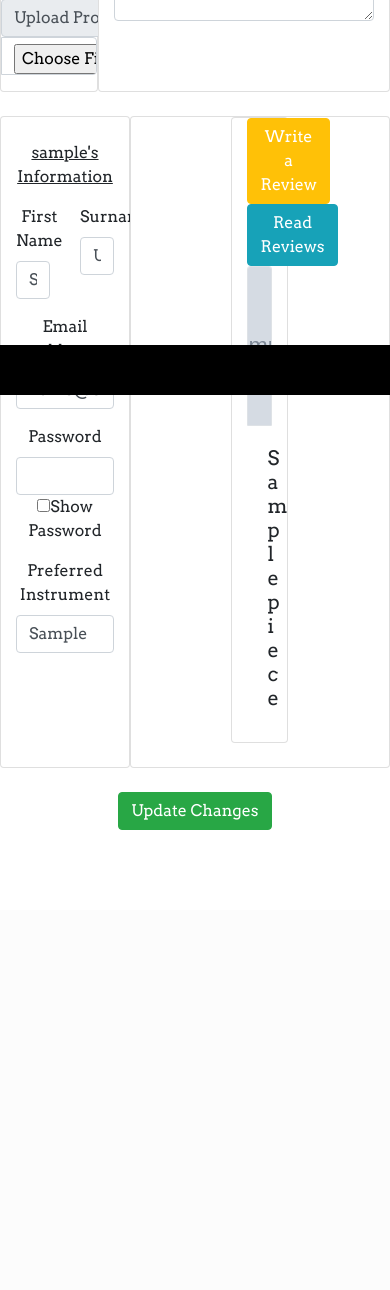
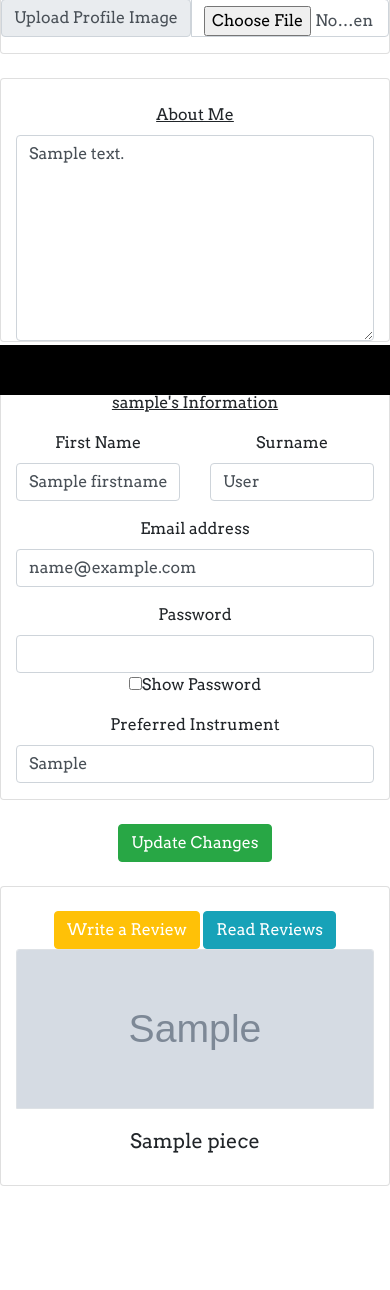
Before and after one commit to abryan1811/MelodyNest, a Flask app: template templates/edit_profile.html in a window 390 px wide. Shown: the part 449-1739 px from the top of the page. Before the commit the page ends 1279 px from the top, so only its background shows below. Run offline with Flask 2, Linux system fonts and the light colour scheme; the template is opened without the code that fills it: most values are stand-ins (such as "Sample title", 1, 10 or a date in 2020); grey boxes marked "Sample" are stand-in pictures; some libraries are stand-ins or nearby versions.

Commit message:
Updated the user profile page and edit profile with bootstrap to make responsive

```diff
--- a/templates/edit_profile.html
+++ b/templates/edit_profile.html
@@ -20,9 +20,9 @@
     <div class="container-fluid">
         <!--Edit profile image-->
         <div class="row d-flex text-center">
-        <div class="card col-3 col mb-4">
-            <img src="{{ url_for('file', filename=profileImage) }}" class="card-img-top border " style="height:15rem;"
-                alt="">
+            <div class="card col-lg-3 col-md-6 col-sm-12 col-12 mb-4">
+                <img src="{{ url_for('file', filename=profileImage) }}" class="card-img-top border "
+                    style="height:15rem;" alt="">
                 <div class="row">
                     <div class="input-group mb-3">
                         <label class="input-group-text" for="inputProfileImage">Upload Profile Image</label>
@@ -31,10 +31,11 @@
                 </div>
             </div>
             <!--Edit about Me infor-->
-        <div class="card col-9 col mb-4">
+            <div class="card col col-lg-9 col-md-12 col-sm-12 mb-4">
                 &nbsp
                 <label for="AboutText"><u>About Me</u></label>
-        <textarea class="form-control" name="updateAboutText" id="updateAboutText" rows="8">{{aboutme}}</textarea>
+                <textarea class="form-control" name="updateAboutText" id="updateAboutText"
+                    rows="8">{{aboutme}}</textarea>
 
             </div>
         </div>
@@ -43,7 +44,7 @@
     <div class="container-fluid">
         <div class="row d-flex text-center">
             <!--Edit personal Information-->
-        <div class="card col-4 col mb-4">
+            <div class="card col-12 col mb-4">
                 &nbsp
                 <p class="d-flex justify-content-center"><u>{{userName}}'s Information</u></p>
                 <div>
@@ -73,15 +74,36 @@
                     <div class="mb-3">
                         <label for="instrumentLogin" class="form-label">Preferred Instrument</label>
                         <input type="text" name="instrumentLogin" class="form-control required" id="instrumentLogin"
-                        pattern="^[A-Za-z]+$" aria-describedby="instrumentLoginHelp" value="{{preferredInstrument}}">
+                            pattern="^[A-Za-z]+$" aria-describedby="instrumentLoginHelp"
+                            value="{{preferredInstrument}}">
                     </div>
 
                 </div>
             </div>
+        </div>
+    </div>
+
+
+
+    <!--Update button-->
+    <div class="container-fluid">
+        <div class="row d-flex justify-content-center text-center ">
+            <button class="btn btn-success editProfile" type="submit" role="button">Update Changes</button>
+        </div>
+    </div>
+</form>
+
+<div>&nbsp</div>
+
 <!--Access users uploads-->
-        <div class="card card-music col-8 col mb-4 ">
+<div class="container-fluid">
+
+    <div
+        class="row row-cols-1 row-cols-sm-2 row-cols-md-3 row-cols-lg-4 row-cols-xl-5 d-flex justify-content-center text-center">
+
         {% for piece in useruploads %}
-            <div class="card card-music col-3 mb-4">
+        <div class="card card-music col mb-4">
+            <div>&nbsp</div>
             {% if session.user == userName %}
             <a href="{{ url_for('delete_piece', piece_id=piece._id) }}" class="btn btn-small btn-danger">Delete</a>
             <a href="#" class="btn btn-small btn-success">Edit</a>
@@ -99,14 +121,8 @@
         {% endfor %}
     </div>
 </div>
-</div>
-<!--Update button-->
-<div class="container-fluid">
-    <div class="row d-flex justify-content-center text-center ">
-        <button class="btn btn-success editProfile" type="submit" role="button">Update Changes</button>
-    </div>
-</div>
-</form>
+
+
 <div class="container-fluid">
     <div class="row d-flex text-center footer-row">
         &nbsp
```
Also changed, not shown: templates/user_profile.html (+29 -21 lines). Lines whose indentation alone changed are shown as unchanged.
